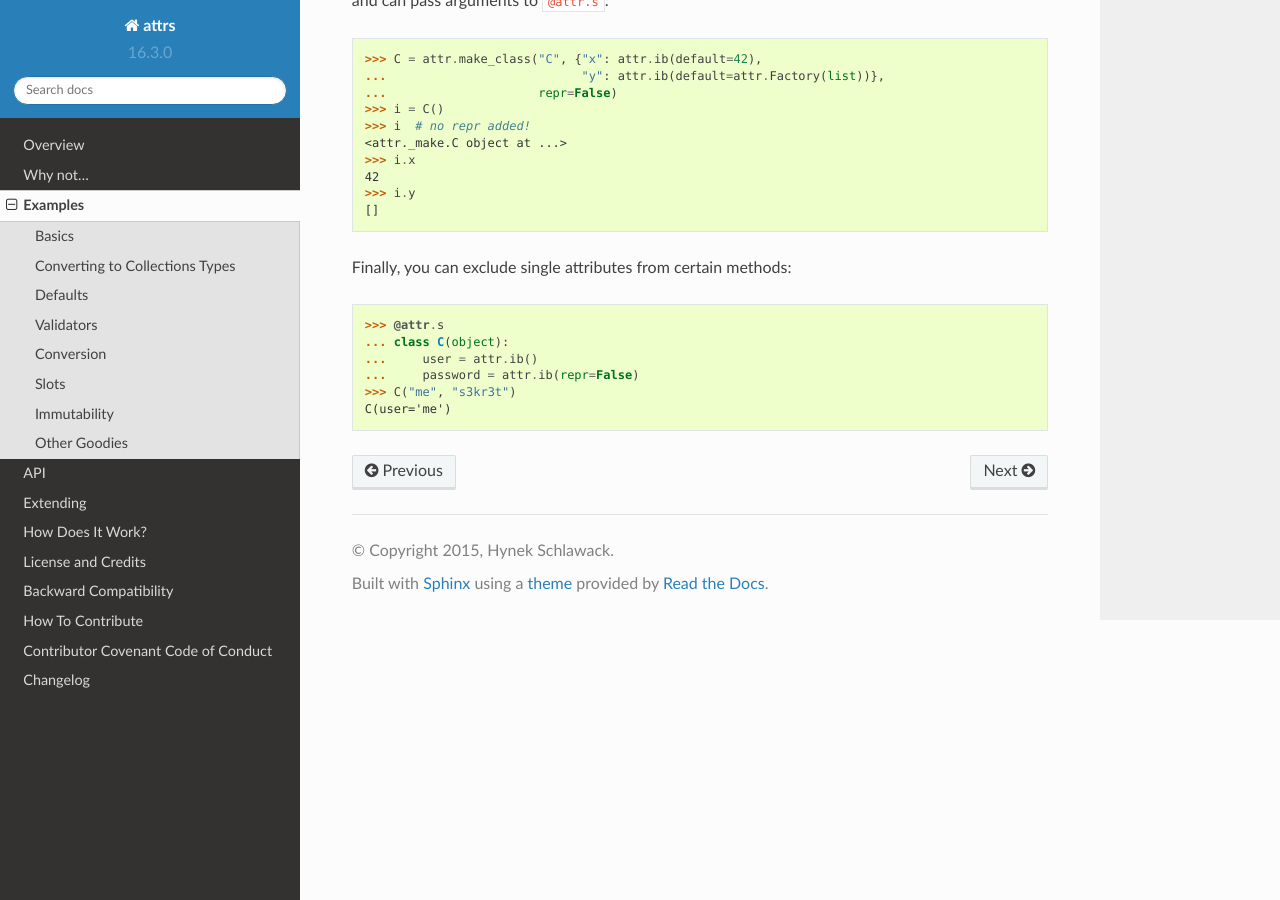
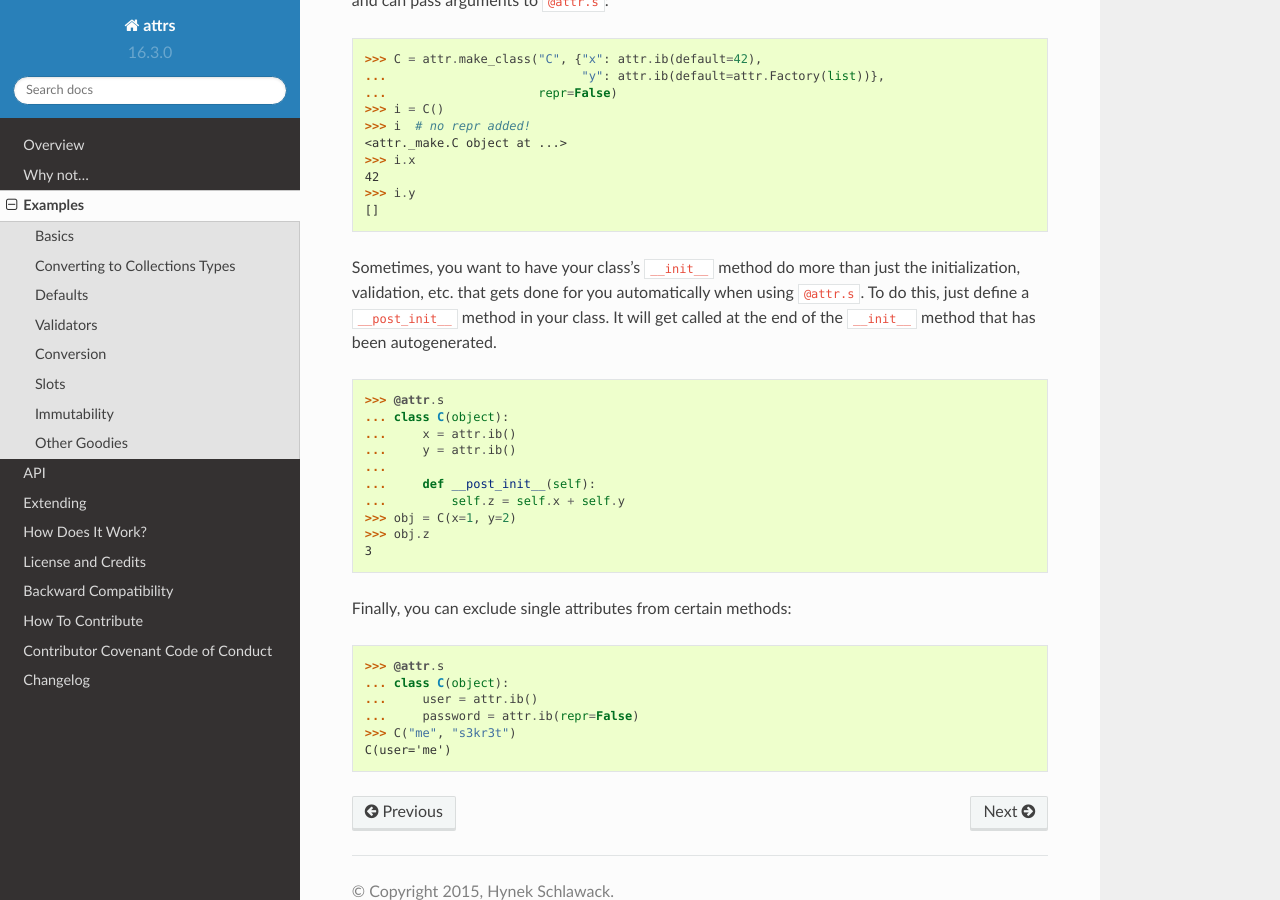
Before and after one commit to python-attrs/attrs, a Sphinx documentation site: the page built from docs/examples.rst, in a window 1280 px wide and 900 px high, scrolled down 10014 px. Built offline with Sphinx 7.4.7 and the Read the Docs theme 2.0.0, drawn with Linux system fonts in a browser that asks for light colours.

Commit message:
Add ability for ``__post_init__`` method to be defined.
If this method is defined for a class, it will get executed at the end
of ``__init__``.  Previously, there was no way to extend what was
done during ``__init__`` when using ``@attr.s``.

```diff
--- a/CHANGELOG.rst
+++ b/CHANGELOG.rst
@@ -13,6 +13,10 @@ Changes:
 
 - Don't overwrite ``__name__`` with ``__qualname__`` for ``attr.s(slots=True)`` classes.
   `#99 <https://github.com/hynek/attrs/issues/99>`_
+- Allow for a ``__post_init__`` method that, if defined, will get executed at
+  the end of the ``__init__`` that gets constructed for an ``@attr.s``-decorated
+  class.
+  `#111 <https://github.com/hynek/attrs/pull/111>`_
 
 
 ----
--- a/docs/examples.rst
+++ b/docs/examples.rst
@@ -551,6 +551,26 @@ You can still have power over the attributes if you pass a dictionary of name: `
    >>> i.y
    []
 
+Sometimes, you want to have your class's ``__init__`` method do more than just
+the initialization, validation, etc. that gets done for you automatically when
+using ``@attr.s``.
+To do this, just define a ``__post_init__`` method in your class.
+It will get called at the end of the ``__init__`` method that has been
+autogenerated.
+
+.. doctest::
+
+   >>> @attr.s
+   ... class C(object):
+   ...     x = attr.ib()
+   ...     y = attr.ib()
+   ...
+   ...     def __post_init__(self):
+   ...         self.z = self.x + self.y
+   >>> obj = C(x=1, y=2)
+   >>> obj.z
+   3
+
 Finally, you can exclude single attributes from certain methods:
 
 .. doctest::
```
Also changed, not shown: 3 other files.
